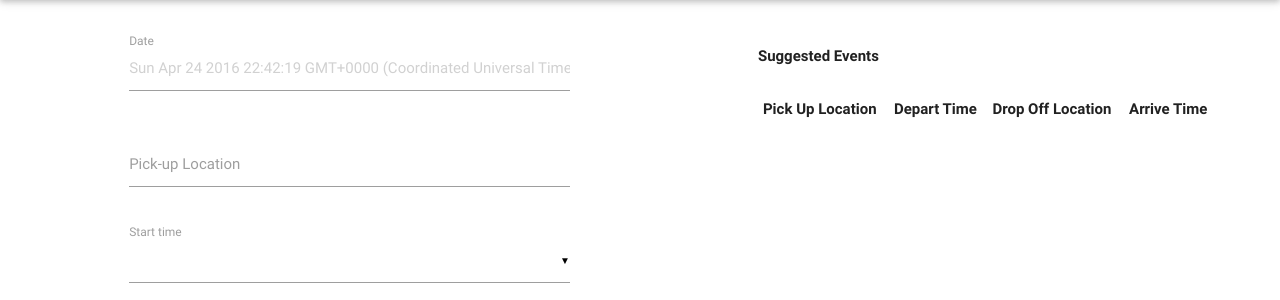
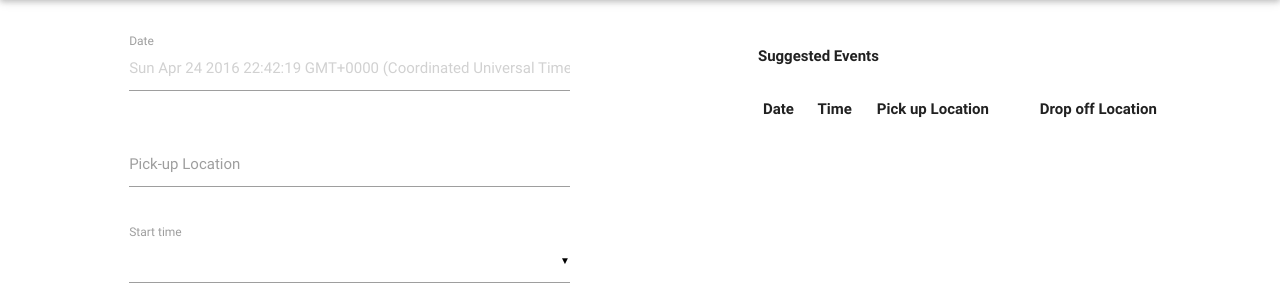
Before and after one commit to gracewylu/washu-ride-share, a PHP site: page /create_trip.php in a window 1280 px wide. Shown: the part 64-364 px from the top of the page. Run offline with PHP 8.4, Linux system fonts and the light colour scheme; the visitor is signed in with stand-in values (Sample User, id 1); lists and menus that the app fills with data are empty; some libraries are stand-ins or nearby versions.

Commit message:
successfully able to join suggested trip!

```diff
--- a/create_trip.php
+++ b/create_trip.php
@@ -152,10 +152,11 @@
 	  	<p><b>Suggested Events</b></p>
 	  	<table id="suggested_trips" style='width:90%'>
                 <tr>
-                    <th><b>Pick Up Location</b></th>
-                    <th><b>Depart Time</b></th>
-                    <th><b>Drop Off Location</b></th>
-                    <th><b>Arrive Time</b></th>
+                    <th><b>Date</b></th>
+                    <th><b>Time</b></th>
+                    <th><b>Pick up Location</b></th>
+                    <th><b>Drop off Location</b></th>
+                    <th></th>
                 </tr>
         </table>
 	  </div>
@@ -169,6 +170,7 @@
 
       <script>
       	var loaded_pickup = false;
+
       	var loaded_dropoff = false;
 
       	//continuous ajax request to run to show suggested events
@@ -176,7 +178,7 @@
 			var $pick_up_location = document.getElementById('pick_up_location').value;
 			var $drop_off_location = document.getElementById('drop_off_location').value;
 
- 			$.ajax({
+ 			 $.ajax({
 				type:'POST',
 				url: 'get_info.php',
 				dataType: 'json',
@@ -187,8 +189,15 @@
 				success: function(trips){
 					//list the similar event in the suggested events column
 					$.each(trips, function(index, trip){
-						$('#suggested_trips').append('<tr><td>'+trip.pick_up_location+'</td><td>'+trip.depart_time+'</td><td>'+trip.drop_off_location+'</td><td>'+trip.arrive_time+'</td></tr>');
+						var depart_day=trip.depart_time.substr(5,2) + "/" + trip.depart_time.substr(8,2) + "/" + trip.depart_time.substr(0,4);
+						var hour=parseInt(trip.depart_time.substr(11,2));
+						if(hour > 12) hour=hour-12;
+						var depart_time = hour + ":" + trip.depart_time.substr(14,2);
+						$('#suggested_trips').append('<tr><td>'+depart_day+'</td><td>'+depart_time+'</td><td>'+trip.pick_up_location+'</td><td>'+trip.drop_off_location+'</td><td><button type="submit" class="waves-effect waves-light btn join-button" id="'+trip.id+'">Join</button></td></tr>');
 					})
+				},
+				error:function(){
+					alert("Issue with getting results from database");
 				}
 			});
 
@@ -210,8 +219,7 @@
 
             	loaded_pickup = true;
             });
-            $('#end_time').change(function(loaded_dropoff){
-
+            $('#end_time').change(function(){
             	if(loaded_dropoff) return;
 
             	find_suggested_events();
@@ -229,6 +237,38 @@
 		//setup for materialize select
 		$('select').material_select();
 
+		$(document).on('click', '.join-button', function(event){
+			var tripId = event.target.id;
+			var ajaxData = {
+				url: "join_trip.php",
+				type: "POST",
+				dataType:"json",
+				data:{id:tripId},
+				success: function(data){
+					if (data.success) {
+						$("#"+data.joined_trip_id+".join-button")
+							.closest("tr")
+							.children('td')
+					        .animate({ padding: 0 })
+					        .wrapInner('<div />')
+					        .children()
+					        .slideUp(function() { $(this).closest('tr').remove()});
+					        setTimeout(function(){
+					        	window.location.replace("home.php");
+					        }, 1500);
+						}
+						else{
+							console.log(data.message);
+						}
+					},
+					error:function(jqxhr, textStatus, errorThrown){
+						console.log(textStatus, errorThrown);
+					}
+				}
+				$.ajax(ajaxData);
+		});
+
+
 		// var required = 0;
 		// $('.required').keypress(function(event){
 		// 	required += 1;
--- a/get_info.php
+++ b/get_info.php
@@ -19,7 +19,6 @@
 			$trip = array(
 				"id" => $id,
 				"depart_time" => $depart_time,
-				"arrive_time" => $arrive_time,
 				"drop_off_location" =>$drop_off_loc,
 				"pick_up_location" => $pick_up_location
 			);
@@ -41,12 +40,12 @@
 			$trip = array(
 				"id" => $id,
 				"depart_time" => $depart_time,
-				"arrive_time" => $arrive_time,
 				"drop_off_location" =>$drop_off_location,
 				"pick_up_location" => $pick_up_loc
 			);
 			$trips[] = $trip;
 		}
+
 		echo json_encode($trips);
 		$suggested_trips->close();
 	}
```
